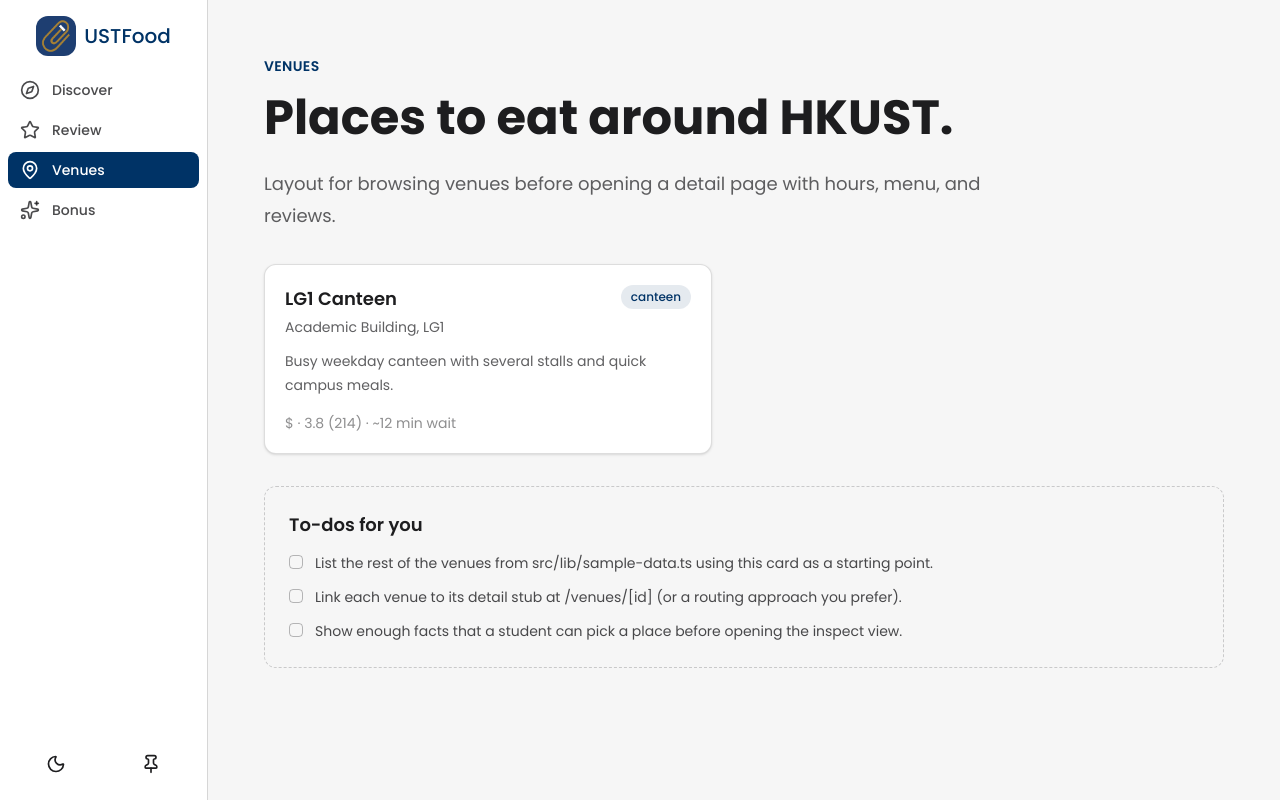
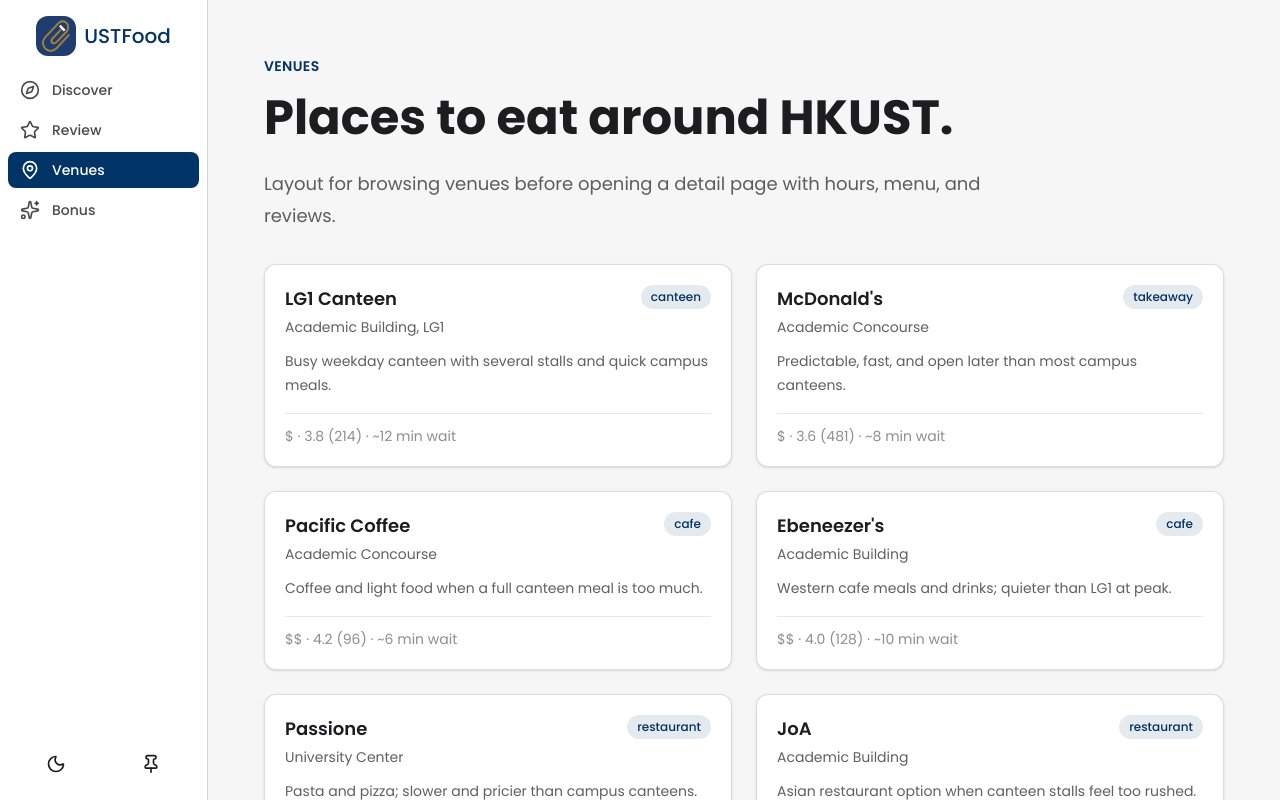
Before and after one commit to ArielFriedrichGauss/WebTechTest2627, a Next.js app: page /venues in a window 1280 px wide. Shown: the top 800 px of the page. Built offline with nearby package versions, Linux system fonts and the light colour scheme.

Commit message:
feat(venues): full campus food catalogue * Displayed the complete sampleVenues catalogue. * Organized venues into rows of 2. * Displayed metadata (e.g. building, pricing, ratings, estimated wait times).

```diff
--- a/src/app/discover/page.tsx
+++ b/src/app/discover/page.tsx
@@ -162,13 +162,13 @@
         )}
       </div>
 
-      <ApplicantTodos
+      /**<ApplicantTodos
         items={[
           "Render the remaining venues from src/lib/sample-data.ts (this card is only an example).",
           "Make search, filters, and sorting actually change the list.",
           "Keep the path to a venue detail page (or replace routing if you have a better flow).",
         ]}
-      />
+      />*/
     </div>
   );
 }
--- a/src/app/venues/page.tsx
+++ b/src/app/venues/page.tsx
@@ -3,14 +3,14 @@
 import { sampleVenues } from "@/lib/sample-data";
 
 /**
- * Venues layout canvas — a catalogue of places, linking into detail.
- * One sample card is provided; the rest of the list is yours.
- * Sample venues live in src/lib/sample-data.ts.
+- Venues layout canvas — a catalogue of places, linking into detail.
+- One sample card is provided; the rest of the list is yours.
+- Sample venues live in src/lib/sample-data.ts.
  */
 
 export default function VenuesPage() {
-  // TODO: drop slice(0, 1) and map the full catalogue (search/sort optional).
-  const venues = sampleVenues.slice(0, 1);
+  // Drop slice(0, 1) and map the full catalogue of venues.
+  const venues = sampleVenues;
 
   return (
     <div className="mx-auto flex max-w-5xl flex-col gap-8 px-5 py-10 sm:px-8 sm:py-14">
@@ -27,12 +27,14 @@
         </p>
       </header>
 
+      <div className="grid grid-cols-1 md:grid-cols-2 gap-6">
         {venues.map((venue) => (
           <Link
             key={venue.id}
             href={`/venues/${venue.id}`}
-          className="bg-neutral border-base-content/15 hover:border-primary/40 max-w-md rounded-xl border p-5 shadow-sm transition-colors"
+            className="bg-neutral border-base-content/15 hover:border-primary/40 rounded-xl border p-5 shadow-sm transition-colors flex flex-col justify-between"
           >
+            <div>
               <div className="flex items-start justify-between gap-3">
                 <div>
                   <h2 className="text-lg font-semibold">{venue.name}</h2>
@@ -47,20 +49,22 @@
               <p className="text-base-content/70 mt-3 text-sm leading-6">
                 {venue.summary}
               </p>
-          <p className="text-base-content/50 mt-4 text-sm">
+            </div>
+            <p className="text-base-content/50 mt-4 text-sm pt-3 border-t border-base-content/10">
               {venue.priceRange} · {venue.rating.toFixed(1)} ({venue.reviewCount})
               · ~{venue.estimatedWaitMinutes} min wait
             </p>
           </Link>
         ))}
+      </div>
 
-      <ApplicantTodos
+      /**<ApplicantTodos
         items={[
           "List the rest of the venues from src/lib/sample-data.ts using this card as a starting point.",
           "Link each venue to its detail stub at /venues/[id] (or a routing approach you prefer).",
           "Show enough facts that a student can pick a place before opening the inspect view.",
         ]}
-      />
+      />*/
     </div>
   );
 }
```
Lines whose indentation alone changed are shown as unchanged.
